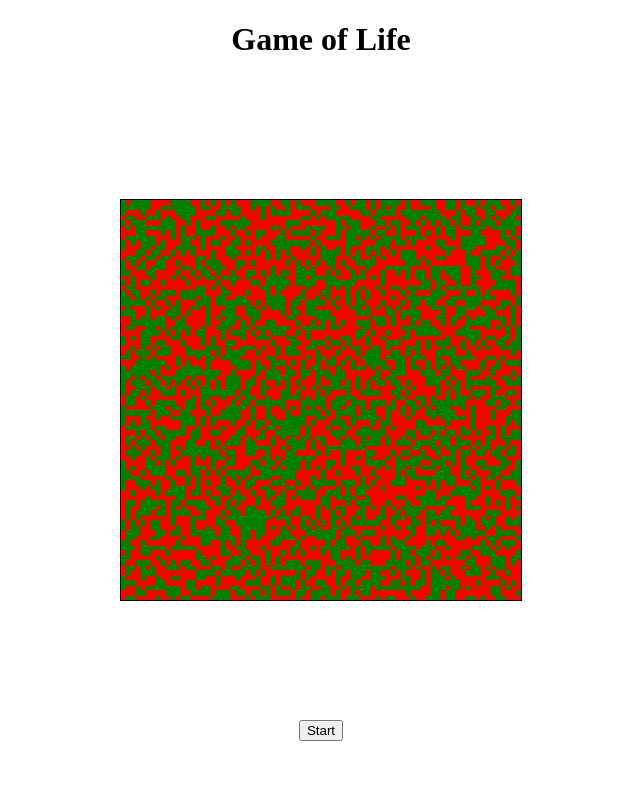
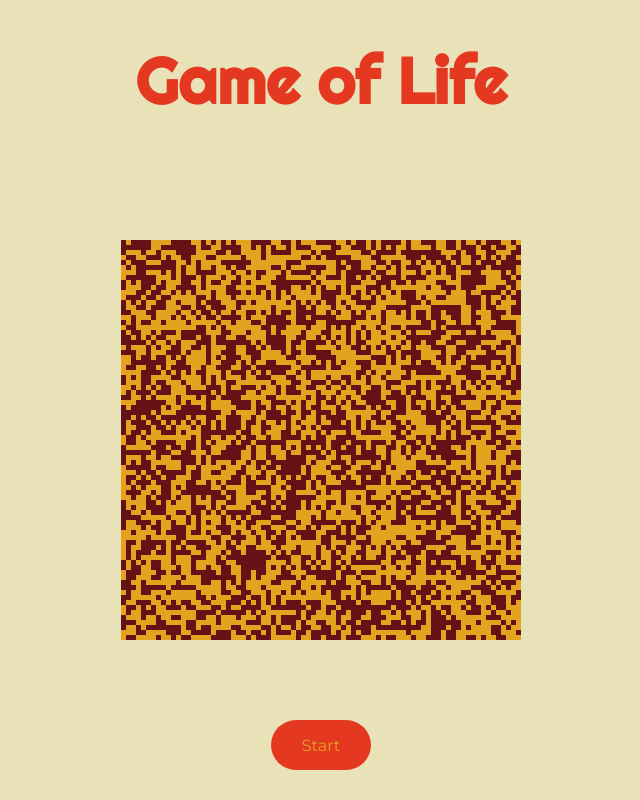
Before and after one commit to sigristarisa/ood-game-of-life, a plain HTML site: page index.html in a window 1280 px wide. Shown: the whole page, without its empty margins (319-959 px from the left). Drawn offline with Linux system fonts and the light colour scheme.

Commit message:
added styling

```diff
--- a/index.html
+++ b/index.html
@@ -6,6 +6,18 @@
     <meta name="viewport" content="width=device-width, initial-scale=1.0" />
     <title>Game of Life</title>
     <link href="style.css" rel="stylesheet" />
+    <link rel="preconnect" href="https://fonts.googleapis.com" />
+    <link rel="preconnect" href="https://fonts.gstatic.com" crossorigin />
+    <link
+      href="https://fonts.googleapis.com/css2?family=Righteous&display=swap"
+      rel="stylesheet"
+    />
+    <link rel="preconnect" href="https://fonts.googleapis.com" />
+    <link rel="preconnect" href="https://fonts.gstatic.com" crossorigin />
+    <link
+      href="https://fonts.googleapis.com/css2?family=Montserrat&display=swap"
+      rel="stylesheet"
+    />
   </head>
   <body>
     <header>
--- a/script.js
+++ b/script.js
@@ -46,8 +46,8 @@ class GameOfLife {
     for (let i = 0; i < this.grid_in_row; i++) {
       for (let j = 0; j < this.grid_in_column; j++) {
         this.active_grids[i][j] === 0
-          ? (ctx.fillStyle = "green")
-          : (ctx.fillStyle = "red");
+          ? (ctx.fillStyle = "#641215")
+          : (ctx.fillStyle = "#e3a31f");
         ctx.fillRect(
           i * this.grid_size,
           j * this.grid_size,
--- a/style.css
+++ b/style.css
@@ -9,14 +9,25 @@ body {
   margin: 0;
   display: grid;
   place-items: center;
+  background-color: #e9e2b9;
 }
 /* ------------- */
 
 header {
-    height: 10vh;
+  height: 20vh;
+  font-family: "Righteous", cursive;
+  font-size: 2rem;
+  color: #e53821;
+  display: grid;
+  place-items: center;
 }
+
+h1 {
+  margin: 0;
+}
+
 main {
-    height: 80vh;
+  height: 70vh;
   display: grid;
   place-items: center;
 }
@@ -24,6 +35,19 @@ footer {
   height: 10vh;
 }
 
-#gridBoard {
-    border: 1px black solid;
+#start {
+  width: 100px;
+  height: 50px;
+  border: none;
+  color: #e3a31f;
+  background-color: #e53821;
+  border-radius: 30px;
+  font-family: "Montserrat", sans-serif;
+  font-size: 1rem;
+  cursor: pointer;
 }
+
+#start:hover {
+  color: #e53821;
+  background-color: #e3a31f;
+}
```
Lines whose indentation alone changed are shown as unchanged.
